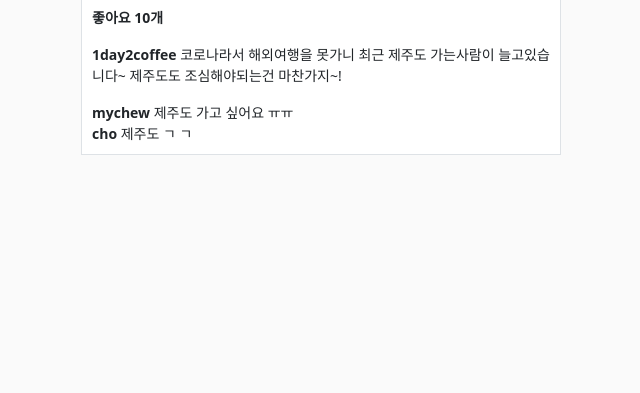
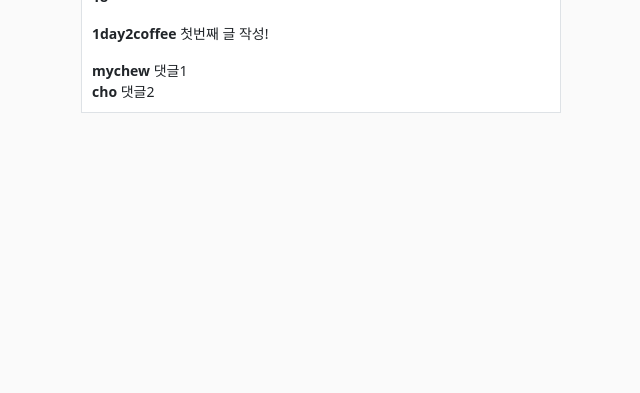
Before and after one commit to 1day2coffee/instagram, a Django app: page / in a window 1280 px wide. Shown: the part 1130-1523 px from the top of the page, without its empty margins (269-909 px from the left). Run offline with Django 4.2, Linux system fonts and the light colour scheme; data comes from the database, SQL or seed files in the repository; both versions use the stored data as it was after the commit.

Commit message:
update content.views

```diff
--- a/content/models.py
+++ b/content/models.py
@@ -1,4 +1,9 @@
 from django.db import models
+# import os
+# os.environ.setdefault("DJANGO_SETTINGS_MODULE", "instagram.settings")
+#
+# import django
+# django.setup()
 
 # Create your models here.
 class Feed(models.Model):
--- a/content/views.py
+++ b/content/views.py
@@ -1,3 +1,9 @@
 from django.shortcuts import render
+from rest_framework.views import APIView
+from content.models import Feed
 
-# Create your views here.
+
+class Main(APIView):
+    def get(self, request):
+        feed_list = Feed.objects.all().order_by("-id")
+        return render(request, 'instagram/main.html', context=dict(feed_list=feed_list))
--- a/instagram/urls.py
+++ b/instagram/urls.py
@@ -17,8 +17,9 @@ Including another URLconf
 from django.contrib import admin
 from django.urls import path
 from .views import Sub
+from content.views import Main
 
 urlpatterns = [
     path("admin/", admin.site.urls),
-    path('', Sub.as_view())
+    path('', Main.as_view())
 ]
--- a/templates/instagram/main.html
+++ b/templates/instagram/main.html
@@ -160,7 +160,6 @@
 </style>
 
 <body>
-
 <!-- 상단 내비게이션 바 -->
 <nav class="navbar navbar-expand-lg navbar-light bg-white border-bottom" style="width: 100%;height: 50px;position: fixed;" >
   <div class="container">
@@ -178,16 +177,18 @@
 </nav>
 
 <!-- 바디 영역 -->
+
 <div class="main_body">
   <div class="left_body">
+      {% for feed in feed_list %}
     <div class="border feed_box">
       <div class="feed_name">
         <div class="profile_box">
-          <img class="profile_img" src="https://cdn2.iconfinder.com/data/icons/instagram-ui/48/jee-75-512.png">
+          <img class="profile_img" src={{feed.profile_image}}>
         </div>
-        <span class="feed_name_txt"> 1day2coffee </span>
+        <span class="feed_name_txt"> {{ feed.user_id }} </span>
       </div>
-      <img class="feed_img" src="https://mblogthumb-phinf.pstatic.net/MjAxNzA2MTFfMjc1/MDAxNDk3MTcyMDgyNzEw.ID5RyHWKvsVEW2NS9EQGyRYX7vUaXr7znQeuTrRRmdIg.gK7MD7VhNJPkV4_dueiWer2y-oH7NAAmEklF-6bbYyQg.JPEG.jejubyeol/%EC%97%AC%EB%A6%84%EC%97%90_%EC%A0%9C%EC%A3%BC%EB%8F%84_%EC%82%AC%EC%A7%84%EC%B0%8D%EA%B8%B0_%EC%A2%8B%EC%9D%80%EA%B3%B3.jpg?type=w800">
+      <img class="feed_img" src={{ feed.image }}>
 
       <div class="feed_icon">
         <div>
@@ -208,54 +209,17 @@
         </div>
       </div>
       <div class="feed_like">
-        <p class="feed_txt"> <b>좋아요 10개</b></p>
+        <p class="feed_txt"> <b>{{ feed.like_count }}</b></p>
       </div>
       <div class="feed_content">
-        <p class="feed_txt"> <b> 1day2coffee </b> 코로나라서 해외여행을 못가니 최근 제주도 가는사람이 늘고있습니다~ 제주도도 조심해야되는건 마찬가지~!</p>
+        <p class="feed_txt"> <b> {{ feed.user_id }} </b> {{ feed.content }}</p>
       </div>
       <div class="feed_reply">
-        <span class="feed_txt"> <b> mychew </b> 제주도 가고 싶어요 ㅠㅠ</span>
-        <span class="feed_txt"> <b> cho </b> 제주도  ㄱ ㄱ </span>
+        <span class="feed_txt"> <b> mychew </b> 댓글1</span>
+        <span class="feed_txt"> <b> cho </b> 댓글2 </span>
       </div>
     </div>
-    <div class="border feed_box">
-      <div class="feed_name">
-        <div class="profile_box">
-          <img class="profile_img" src="https://cdn2.iconfinder.com/data/icons/instagram-ui/48/jee-75-512.png">
-        </div>
-        <span class="feed_name_txt"> 1day2coffee </span>
-      </div>
-      <img class="feed_img" src="https://mblogthumb-phinf.pstatic.net/MjAxNzA2MTFfMjc1/MDAxNDk3MTcyMDgyNzEw.ID5RyHWKvsVEW2NS9EQGyRYX7vUaXr7znQeuTrRRmdIg.gK7MD7VhNJPkV4_dueiWer2y-oH7NAAmEklF-6bbYyQg.JPEG.jejubyeol/%EC%97%AC%EB%A6%84%EC%97%90_%EC%A0%9C%EC%A3%BC%EB%8F%84_%EC%82%AC%EC%A7%84%EC%B0%8D%EA%B8%B0_%EC%A2%8B%EC%9D%80%EA%B3%B3.jpg?type=w800">
-
-      <div class="feed_icon">
-        <div>
-          <span class="material-icons-outlined">
-            favorite_border
-          </span>
-          <span class="material-icons-outlined">
-            mode_comment
-          </span>
-          <span class="material-icons-outlined">
-            send
-          </span>
-        </div>
-        <div>
-          <span class="material-icons-outlined">
-            turned_in_not
-          </span>
-        </div>
-      </div>
-      <div class="feed_like">
-        <p class="feed_txt"> <b>좋아요 10개</b></p>
-      </div>
-      <div class="feed_content">
-        <p class="feed_txt"> <b> 1day2coffee </b> 코로나라서 해외여행을 못가니 최근 제주도 가는사람이 늘고있습니다~ 제주도도 조심해야되는건 마찬가지~!</p>
-      </div>
-      <div class="feed_reply">
-        <span class="feed_txt"> <b> mychew </b> 제주도 가고 싶어요 ㅠㅠ</span>
-        <span class="feed_txt"> <b> cho </b> 제주도  ㄱ ㄱ </span>
-      </div>
-    </div>
+      {% endfor %}
   </div>
   <div class="right_body">
     <div class="feed_name" style="justify-content: space-between">
```
Also changed, not shown: db.sqlite3.
